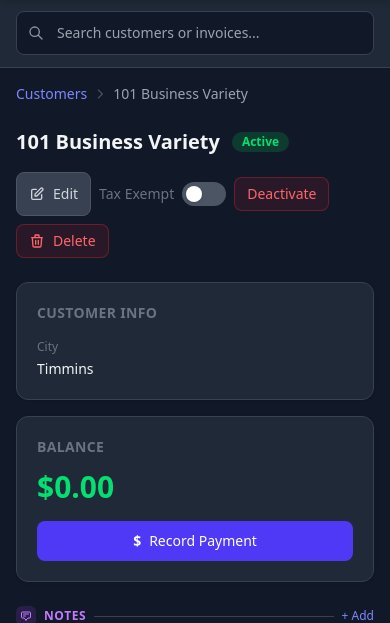
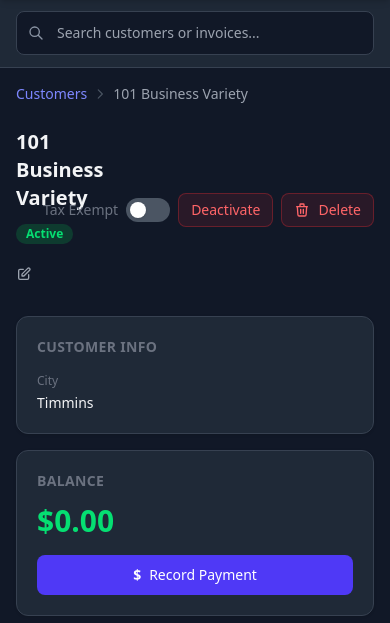
Before and after one commit to Kathail/candy-dash, a Flask app: page /customers/1 in a window 390 px wide. Shown: the part 57-680 px from the top of the page. Run offline with Flask 3, Linux system fonts and the light colour scheme; a user stored in the database is signed in; data comes from the database, SQL or seed files in the repository; data that the repository does not hold is empty; style sheets or scripts are compiled from the project's sources; some libraries are stand-ins or nearby versions.

Commit message:
Move mobile Edit button inline with customer name as icon
Co-Authored-By: Claude Opus 4.6 (1M context) <noreply@anthropic.com>

```diff
--- a/templates/customer_profile.html
+++ b/templates/customer_profile.html
@@ -34,17 +34,15 @@
                      {{ 'bg-green-500/20 text-green-400' if customer.status == 'active' else 'bg-blue-500/20 text-blue-400' if customer.status == 'lead' else 'bg-gray-700 text-gray-500' }}">
           {{ customer.status|capitalize }}
         </span>
+        <a href="{{ url_for('customers.edit', id=customer.id) }}" aria-label="Edit customer"
+           class="lg:hidden inline-flex items-center justify-center w-9 h-9 text-gray-400 hover:text-indigo-400 transition-colors btn-press">
+          <svg class="w-4 h-4" aria-hidden="true" fill="none" stroke="currentColor" viewBox="0 0 24 24">
+            <path stroke-linecap="round" stroke-linejoin="round" stroke-width="2" d="M11 5H6a2 2 0 00-2 2v11a2 2 0 002 2h11a2 2 0 002-2v-5m-1.414-9.414a2 2 0 112.828 2.828L11.828 15H9v-2.828l8.586-8.586z"/>
+          </svg>
+        </a>
       </div>
     </div>
     <div class="flex items-center gap-2 flex-wrap">
-      {# Edit button (visible on mobile, hidden on desktop where header_actions shows it) #}
-      <a href="{{ url_for('customers.edit', id=customer.id) }}"
-         class="lg:hidden inline-flex items-center gap-2 px-3 py-1.5 text-sm font-medium text-gray-300 bg-gray-700 border border-gray-600 rounded-lg hover:bg-gray-600 btn-press min-h-[44px]">
-        <svg class="w-4 h-4" aria-hidden="true" fill="none" stroke="currentColor" viewBox="0 0 24 24">
-          <path stroke-linecap="round" stroke-linejoin="round" stroke-width="2" d="M11 5H6a2 2 0 00-2 2v11a2 2 0 002 2h11a2 2 0 002-2v-5m-1.414-9.414a2 2 0 112.828 2.828L11.828 15H9v-2.828l8.586-8.586z"/>
-        </svg>
-        Edit
-      </a>
       {# Tax exempt toggle #}
       <form method="POST" action="{{ url_for('customers.toggle_tax_exempt', id=customer.id) }}"
             class="inline-flex items-center gap-2">
```
